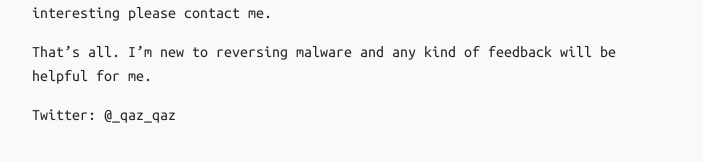
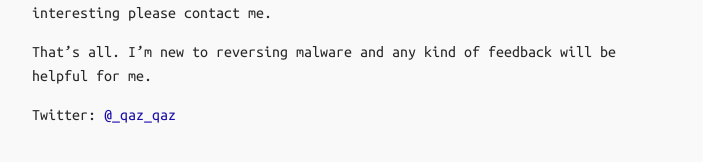
Before and after one commit to programdeveloper/secrary.github.io, a Jekyll site: the page built from ReversingMalware/RemcosRAT/index.md, in a window 1280 px wide and 900 px high, scrolled down 41756 px. Shown: the part 668-830 px from the top of the window, without its empty margins (288-991 px from the left). Built offline with Jekyll 4.4.1, drawn with Linux system fonts in a browser that asks for light colours; part of the change alters nothing that is shown.

```diff
--- a/ReversingMalware/RemcosRAT/index.md
+++ b/ReversingMalware/RemcosRAT/index.md
@@ -282,4 +282,4 @@ Maybe I overlook something, due to my limited knowledge, if you find something i
 
 That’s all. I’m new to reversing malware and any kind of feedback will be helpful for me.
 
-Twitter: @_qaz_qaz
+Twitter: [@_qaz_qaz](https://twitter.com/_qaz_qaz)
```
